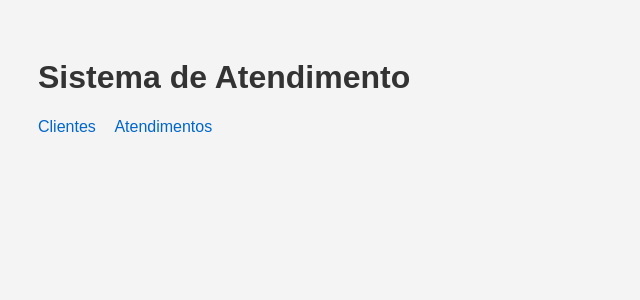
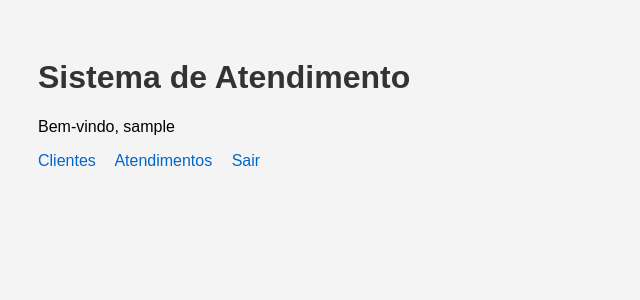
Before and after one commit to VagnoJunior/sistema-atendimento, a Flask app: page / in a window 1280 px wide. Shown: the top 300 px of the page, without its empty margins (0-640 px from the left). Run offline with Flask 3, Linux system fonts and the light colour scheme; the visitor is signed in with stand-in values (Sample User, id 1).

Commit message:
Update index.html

```diff
--- a/templates/index.html
+++ b/templates/index.html
@@ -1,16 +1,18 @@
 <!DOCTYPE html>
 <html>
 <head>
-    <title>Sistema de Atendimento</title>
+    <title>Sistema</title>
     <link rel="stylesheet" href="/static/style.css">
 </head>
 <body>
 
 <h1>Sistema de Atendimento</h1>
+<p>Bem-vindo, {{ usuario }}</p>
 
 <nav>
     <a href="/clientes">Clientes</a>
     <a href="/atendimentos">Atendimentos</a>
+    <a href="/logout">Sair</a>
 </nav>
 
 </body>
```
